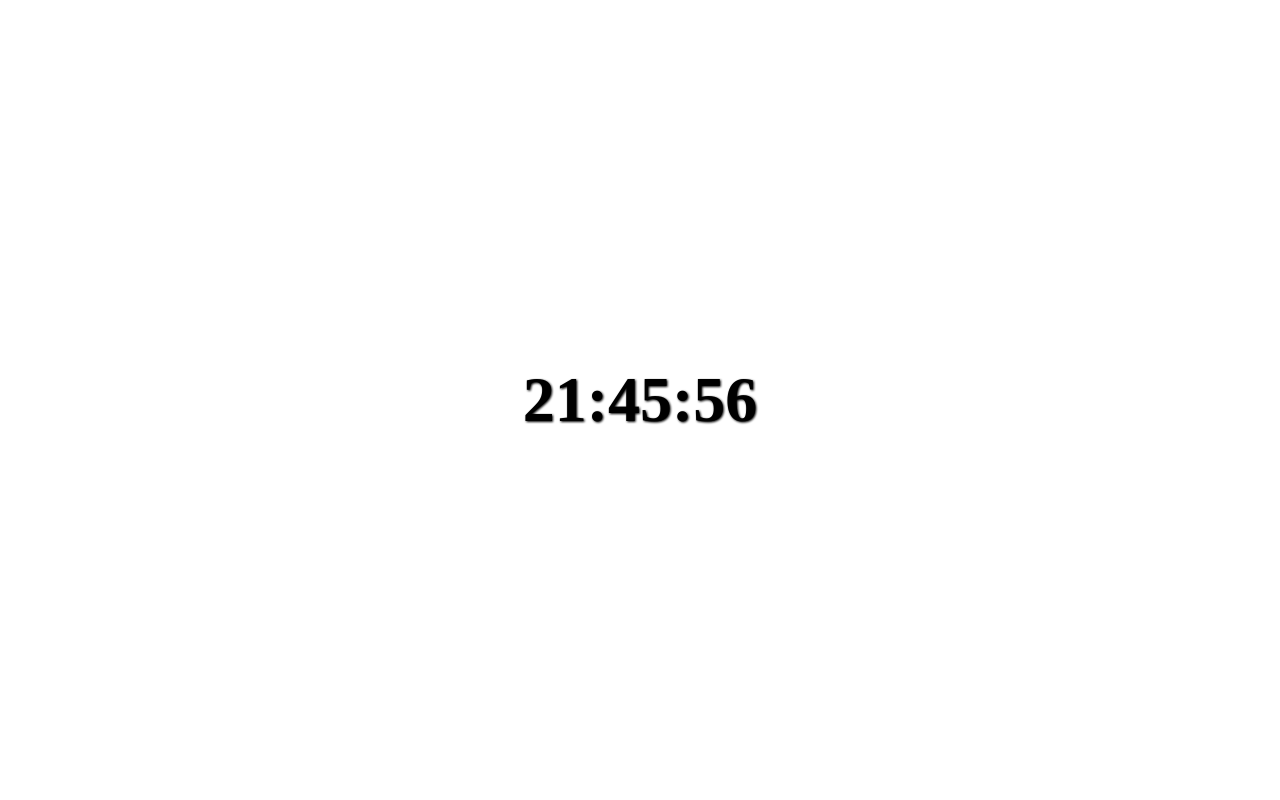
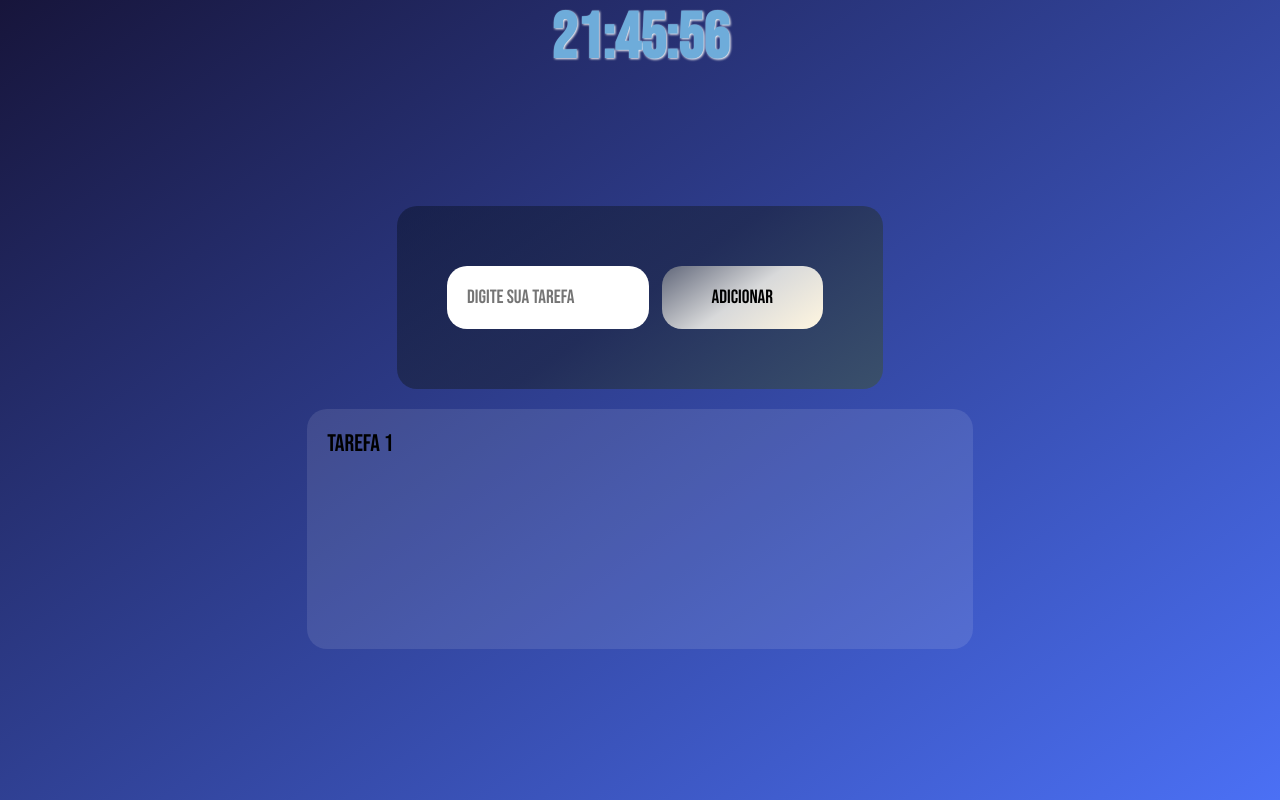
Before and after one commit to JagarnoTT/JavaScript-Basico, a website: page Miniprojetos/indexWatch.html in a window 1280 px wide. Drawn offline with Linux system fonts and the light colour scheme.

Commit message:
alteração

```diff
--- a/Miniprojetos/ScriptWatch.js
+++ b/Miniprojetos/ScriptWatch.js
@@ -1,21 +1,39 @@
 function AtualizarHorario(){
-    const Agora = new Date();
+    let Agora = new Date()
 
     let horas = Agora.getHours();
     let minutos = Agora.getMinutes();
     let segundos = Agora.getSeconds();
 
-    horas = horas < 10 ? "0" + horas:horas;
-    minutos = minutos < 10? "0" + minutos:minutos;
-    segundos = segundos < 10 ? "0" + segundos:segundos;
+    horas = horas < 10 ? "0" + horas : horas;
+    minutos = minutos < 10? "0" + minutos : minutos;
+    segundos = segundos < 10 ? "0" + segundos : segundos;
 
     const Formato = `${horas}:${minutos}:${segundos}`
 
     document.getElementById('horas').textContent = Formato;
 
+let Periodo = Agora.getHours()
+
+if(Periodo >= 7 && Periodo <= 12){
+    document.body.style.background = 'linear-gradient(145deg, #FFE797, #F5EFE6)'
+    document.body.style.color = '#FCB454'
+
+}
+else if(Periodo >= 13 && Periodo <= 17){
+    document.body.style.background = 'linear-gradient(145deg, #FFC785, #FEFFC4)'
+    document.body.style.color = '#F68537'
+    }
+else if(Periodo >= 18 && Periodo <= 23){
+    document.body.style.background = 'linear-gradient(145deg, #17153B, #4B70F5)'
+    document.body.style.color = '#6EACDA'
+    }
+else{
+    document.body.style.background = 'linear-gradient(145deg, #090040, #471396)'
+    document.body.style.color = '#4E31AA'
+    }
 }
 
 setInterval(AtualizarHorario, 1000);
 
-
 AtualizarHorario();
--- a/Miniprojetos/StyleWatch.css
+++ b/Miniprojetos/StyleWatch.css
@@ -4,13 +4,67 @@
     box-sizing: border-box;
 }
 body{
+    height: 100vh;
+    width: 100vw;
+    transition: background 1s ease;
+    font-family: "Bebas Neue", sans-serif;
+}
+.relogio{
+    display: flex;
+    justify-content: center;
+    align-items: start;
+}
+.relogio{
+    font-size: 2em;
+    filter: drop-shadow(1px 1px 1px rgb(255, 255, 255));
+}
+.containerTarefas{
     display: flex;
     justify-content: center;
     align-items: center;
-    height: 100vh;
-    width: 100vw;
+    flex-direction: column;
+    height: 90vh;
+    font-family: "Bebas Neue", sans-serif;
 }
-.relogio{
-    font-size: 2em;
+.input-campo{
+    padding: 60px 50px;
+    background: linear-gradient(145deg, #0b132b85, #1c2541ab, #3A506B );
+    border-radius: 20px;
+
+}
+.input-campo input{
+    padding: 20px;
+    border-radius: 20px;
+    border: none;
+    font-size: 1.2em;
+    font-family: "Bebas Neue", sans-serif;
+    outline: none;
+}
+.add-Tarefa{
+    padding: 20px 50px;
+    border-radius: 20px;
+    border: none;
+    cursor: pointer;
+    font-size: 1.2em;
+    font-family: "Bebas Neue", sans-serif;
+    margin-inline: 10px;
+    background-image: linear-gradient(145deg, #61677A, #D8D9DA, #FFF6E0);
+}
+.add-Tarefa:hover{
+    color: white;
     filter: drop-shadow(1px 1px 1px black);
+    text-shadow: 1px 1px 1px black;
 }
+.campo-tarefa{
+    background-color: rgba(253, 253, 253, 0.103);
+    margin-block: 20px;
+    height: 30vh;
+    width: 52vw;
+    border-radius: 20px;
+}
+li{
+    list-style: none;
+    font-size: 1.5em;
+    color: black;
+    margin: 20px 20px;
+}
--- a/Miniprojetos/indexWatch.html
+++ b/Miniprojetos/indexWatch.html
@@ -4,6 +4,9 @@
     <meta charset="UTF-8">
     <meta name="viewport" content="width=device-width, initial-scale=1.0">
     <link rel="stylesheet" href="StyleWatch.css">
+    <link rel="preconnect" href="https://fonts.googleapis.com">
+<link rel="preconnect" href="https://fonts.gstatic.com" crossorigin>
+<link href="https://fonts.googleapis.com/css2?family=Bebas+Neue&display=swap" rel="stylesheet">
     <title>Relógio - em andamento</title>
 </head>
 <body>
@@ -12,6 +15,24 @@
                 --:--:--
             </h1>
         </div>
+        <div class="containerTarefas">
+            <div class="input-campo">
+                <input type="text" placeholder="Digite sua tarefa">
+
+                <button class="add-Tarefa">Adicionar</button>
+            </div>
+            <div class="campo-tarefa">
+            <div class="Tarefas-lista">
+
+                <ul>
+                    <li>
+                        tarefa 1
+                    </li>
+                </ul>
+            </div>
+        </div>
+        </div>
+
         <script src="ScriptWatch.js"></script>
 </body>
 </html>
```
